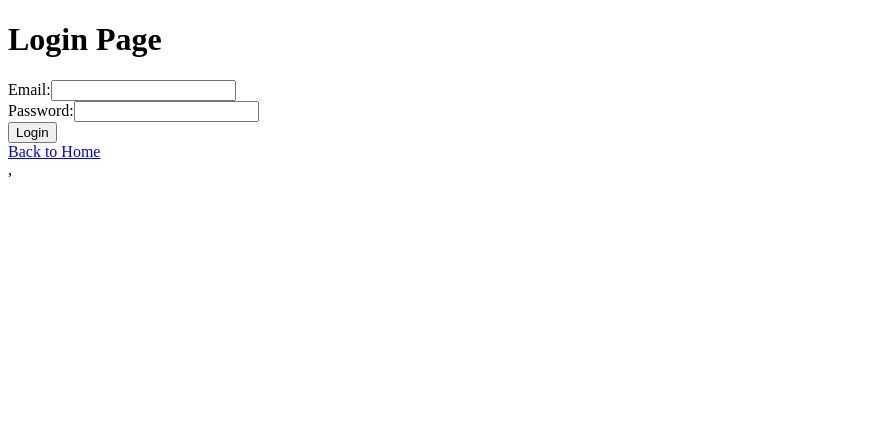
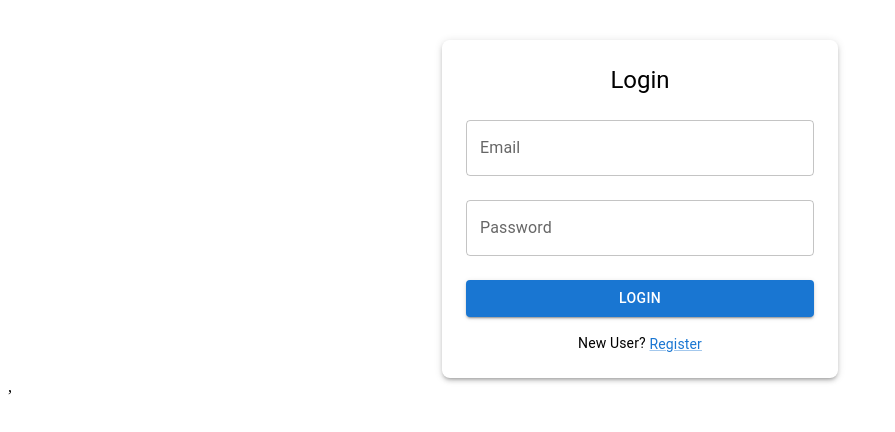
Before and after one commit to zyberdon/healthcare_portal_fe, a React (Vite) app: page /login in a window 1280 px wide. Shown: the top 432 px of the page, without its empty margins (0-895 px from the left). Built offline with nearby package versions, Linux system fonts and the light colour scheme.

Commit message:
new pages added

```diff
--- /dev/null
+++ b/src/components/HealthTopics.jsx
@@ -0,0 +1,7 @@
+import React from "react";
+
+function HealthTopics() {
+  return <h1>Health Topics</h1>;
+};
+
+export default HealthTopics;
--- a/src/components/Home.jsx
+++ b/src/components/Home.jsx
@@ -12,7 +12,7 @@ function Home() {
           </Typography>
 
           <Box sx={{ display: "flex", justifyContent: "center", gap: 2 }}>
-            <Button color="inherit" component={Link} to="/services">Health Topics</Button>
+            <Button color="inherit" component={Link} to="/healthtopics">Health Topics</Button>
             <Button color="inherit" component={Link} to="/services">Services</Button>
             <Button color="inherit" component={Link} to="/contact">Contact</Button>
           </Box>
--- a/src/components/Services.jsx
+++ b/src/components/Services.jsx
@@ -1,7 +1,7 @@
 import React from "react";
 
 function Services() {
-  return <h1>About Page</h1>;
+  return <h1>Services Page</h1>;
 }
 
 export default Services;
--- a/src/components/contact.jsx
+++ b/src/components/contact.jsx
@@ -1,7 +1,7 @@
 import React from "react";
 
 function Contact() {
-  return <h1>About Page</h1>;
+  return <h1>Contact Page</h1>;
 }
 
 export default Contact;
--- a/src/components/login.jsx
+++ b/src/components/login.jsx
@@ -1,21 +1,63 @@
-import React from "react";
-import { Link } from "react-router-dom";
+import React, { useState } from "react";
+import { TextField, Button, Typography, Container, Box, Link } from "@mui/material";
 
 function Login() {
+  const [isLogin, setIsLogin] = useState(true);
+
+  // Toggle between Login and Register
+  const toggleAuthMode = () => setIsLogin(!isLogin);
+
   return (
-    <div>
-      <h1>Login Page</h1>
-      <form>
-        <label>Email:</label>
-        <input type="email" required />
-        <br />
-        <label>Password:</label>
-        <input type="password" required />
-        <br />
-        <button type="submit">Login</button>
-      </form>
-      <Link to="/">Back to Home</Link>
-    </div>
+    <Container maxWidth="xs">
+      <Box
+        sx={{
+          mt: 5,
+          p: 3,
+          boxShadow: 3,
+          borderRadius: 2,
+          textAlign: "center",
+        }}
+      >
+        <Typography variant="h5" gutterBottom>
+          {isLogin ? "Login" : "Register"}
+        </Typography>
+
+        {/* If Login Page */}
+        {isLogin ? (
+          <>
+            <TextField fullWidth label="Email" margin="normal" />
+            <TextField fullWidth label="Password" type="password" margin="normal" />
+            <Button fullWidth variant="contained" sx={{ mt: 2 }}>
+              Login
+            </Button>
+            <Typography variant="body2" sx={{ mt: 2 }}>
+              New User?{" "}
+              <Link component="button" onClick={toggleAuthMode}>
+                Register
+              </Link>
+            </Typography>
+          </>
+        ) : (
+          /* If Register Page */
+          <>
+            <TextField fullWidth label="Name" margin="normal" />
+            <TextField fullWidth label="Email" margin="normal" />
+            <TextField fullWidth label="Phone Number" margin="normal" />
+            <TextField fullWidth label="Password" type="password" margin="normal" />
+            <TextField fullWidth label="Confirm Password" type="password" margin="normal" />
+            <Button fullWidth variant="contained" sx={{ mt: 2 }}>
+              Register
+            </Button>
+            <Typography variant="body2" sx={{ mt: 2 }}>
+              Already have an account?{" "}
+              <Link component="button" onClick={toggleAuthMode}>
+                Login
+              </Link>
+            </Typography>
+          </>
+        )}
+      </Box>
+    </Container>
   );
 }
 
--- a/src/routes.jsx
+++ b/src/routes.jsx
@@ -3,7 +3,9 @@ import { BrowserRouter as Router, Routes, Route } from "react-router-dom";
 import Home from "./components/Home";
 import Login from "./components/login";
 import Services from "./components/Services";
-import Contact from "./components/Contact";
+import Contact from "./components/contact";
+import HealthTopics from "./components/HealthTopics";
+
 function LocalRoutes() {
     return (
         <Router>
@@ -12,6 +14,7 @@ function LocalRoutes() {
                 <Route path="/login" element={<Login />} />
                 <Route path="/services" element={<Services />} />
                 <Route path="/contact" element={<Contact />} />
+                <Route path="/healthtopics" element={<HealthTopics />} />
             </Routes>
         </Router>
     );
```
